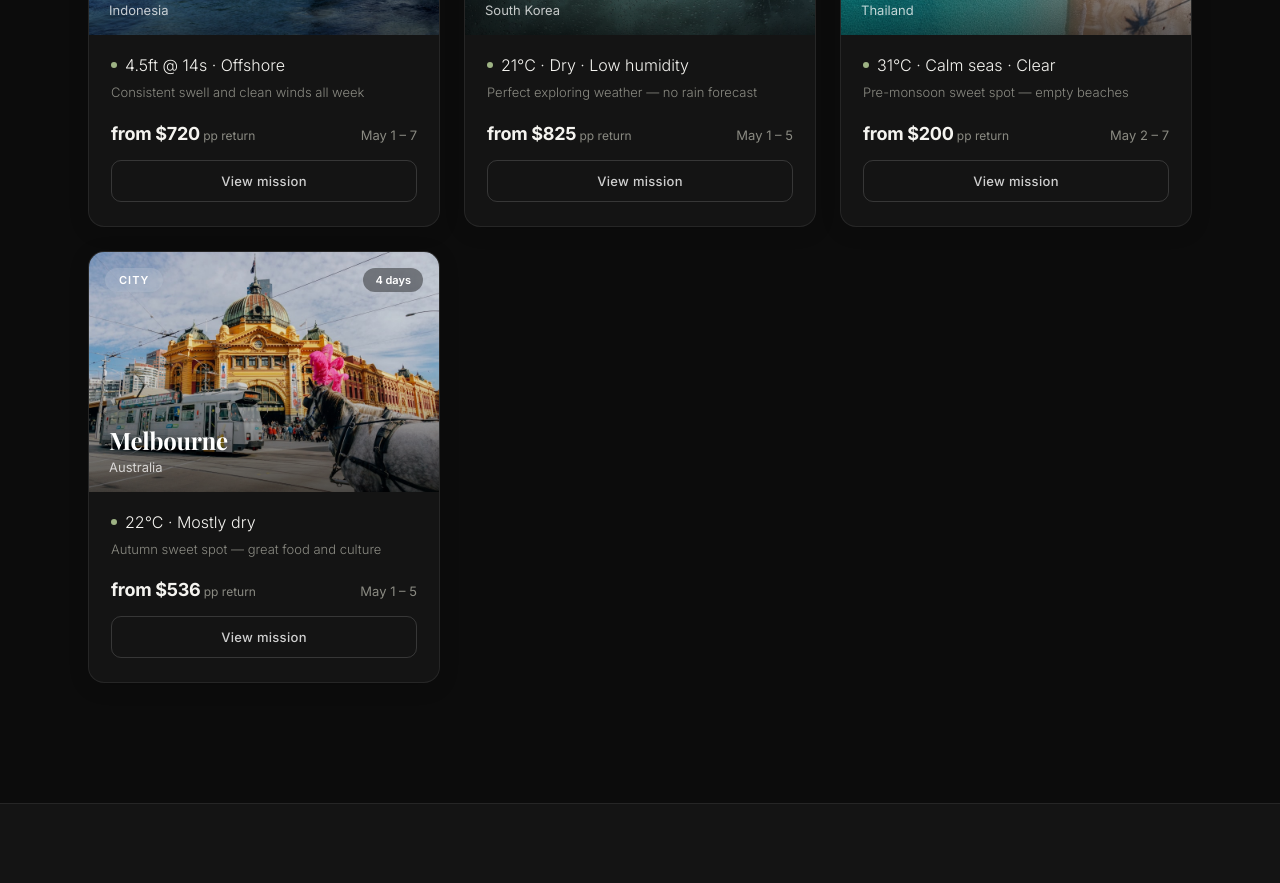
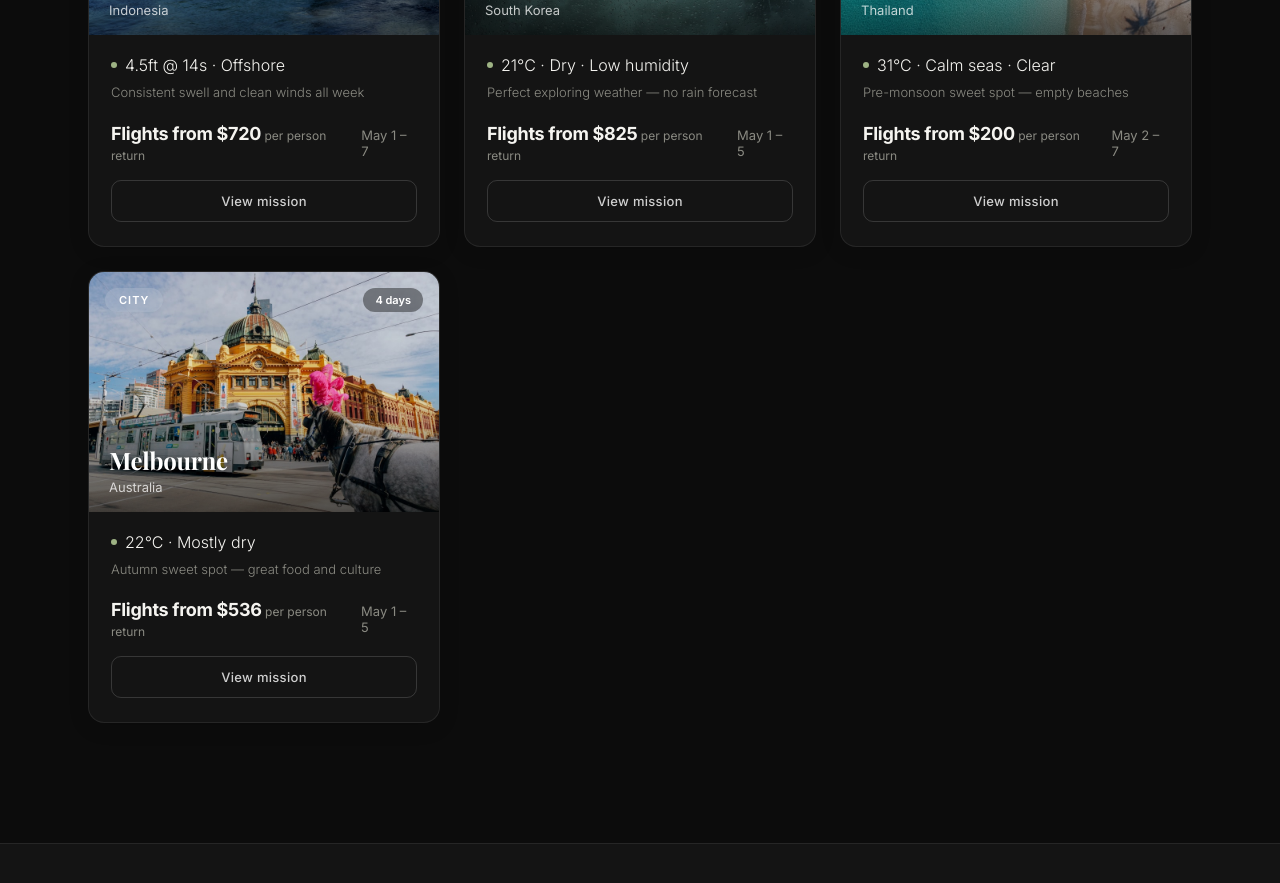
Before and after one commit to corbettjones34/mishi-site, a React (Vite) app: page / in a window 1280 px wide. Shown: the part 1300-2183 px from the top of the page. Built offline with nearby package versions, Linux system fonts and the light colour scheme; a web font is replaced by a local one.

Commit message:
Update price display: Flights from $X per person return + shareable destination URLs

```diff
--- a/src/MishiDashboard.jsx
+++ b/src/MishiDashboard.jsx
@@ -239,9 +239,9 @@ export default function MishiDashboard({ user, onSignOut }) {
               </div>
               <div style={styles.stat}>
                 <span style={styles.statValue}>
-                  {topMission.flightPrice > 0 ? `from ${formatPrice(topMission.flightPrice)}` : "Staycation"}
+                  {topMission.flightPrice > 0 ? `Flights from ${formatPrice(topMission.flightPrice)}` : "Staycation"}
                 </span>
-                <span style={styles.statLabel}>{topMission.flightPrice > 0 ? "Flight pp return" : ""}</span>
+                <span style={styles.statLabel}>{topMission.flightPrice > 0 ? "per person return" : ""}</span>
               </div>
               <div style={styles.stat}>
                 <div style={{ display: "flex", alignItems: "center", gap: 10 }}>
@@ -409,8 +409,8 @@ function MissionCard({ mission: m, onLearnMore }) {
           <div>
             {m.flightPrice > 0 ? (
               <>
-                <span style={styles.cardPrice}>from {formatPrice(m.flightPrice)}</span>
-                <span style={styles.cardPriceSub}> pp return</span>
+                <span style={styles.cardPrice}>Flights from {formatPrice(m.flightPrice)}</span>
+                <span style={styles.cardPriceSub}> per person return</span>
               </>
             ) : (
               <span style={{ ...styles.cardPrice, color: "#9EB384" }}>Staycation</span>
--- a/src/MishiHomepage.jsx
+++ b/src/MishiHomepage.jsx
@@ -239,8 +239,8 @@ function MissionCard({ mission, index }) {
 
         <div style={s.cardFooter}>
           <div>
-            <span style={s.cardPrice}>from {mission.price}</span>
-            <span style={s.cardPriceSub}> pp return</span>
+            <span style={s.cardPrice}>Flights from {mission.price}</span>
+            <span style={s.cardPriceSub}> per person return</span>
           </div>
           <span style={s.cardDates}>{mission.dates}</span>
         </div>
```
